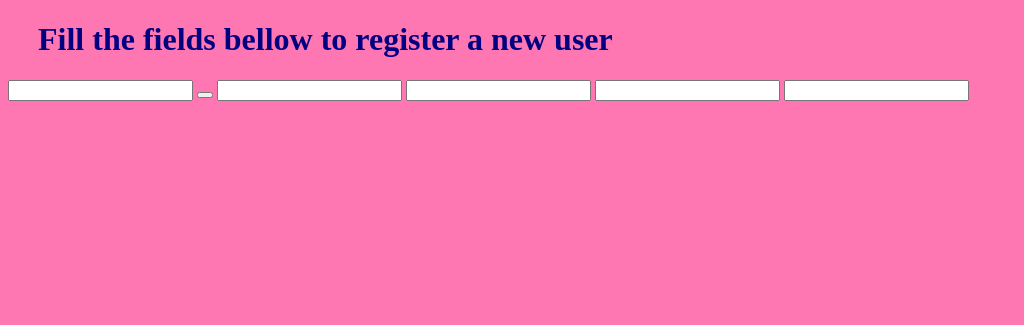
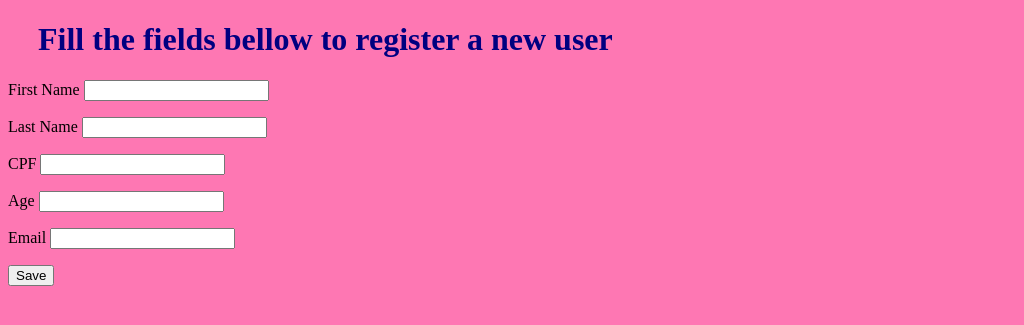
Before and after one commit to angheben/CRUD_Django, a Django app: page /register_user.html in a window 1280 px wide. Shown: the top 325 px of the page, without its empty margins (0-1024 px from the left). Run offline with Django 4.2, Linux system fonts and the light colour scheme.

Commit message:
The Update from CRUD still needs to be fixed save file working

```diff
--- a/crud_app/templates/register_user.html
+++ b/crud_app/templates/register_user.html
@@ -9,13 +9,29 @@
 <body>
     <h1> Fill the fields bellow to register a new user </h1>
 
-    <form action="{% url 'save' %}" method='POST'>
-        <input type="text" name="First Name">
-        <button type="submit"></button>
-        <input type="text" name="Last Name">
-        <input type="text" name="CPF">
-        <input type="number" name="Age">
-        <input type="text" name="Email">
+    <form action="{% url 'save.html' %}" method='POST'>
+        {% csrf_token %}
+
+        <label for="First Name"> First Name</label>
+        <input type="text" id="First Name" name="First Name">
+        <p> </p>
+
+        <label for="Last Name"> Last Name</label>
+        <input type="text" id="Last Name" name="Last Name">
+        <p> </p>
+
+        <label for="CPF"> CPF</label>
+        <input type="text" id="CPF" name="CPF">
+        <p> </p>
+
+        <label for="Age"> Age</label>
+        <input type="number" id="Age" name="Age">
+        <p> </p>
+
+        <label for="Email"> Email</label>
+        <input type="text" id="Email" name="Email">
+        <p> </p>
+        <button type="submit"> Save </button>
     </form>
 
 </body>
--- a/crud_app/templates/specific_user.html
+++ b/crud_app/templates/specific_user.html
@@ -5,6 +5,9 @@
     <title> Specific User </title>
 </head>
 <body>
-    <h1> Inform the data that you want to update </h1>
+    <h1> Select the data that you want to update </h1>
+    {% for user in users %}
+        {{ user.id }} - {{ user.f_name }}
+    {% endfor %}
 </body>
 </html>
--- a/crud_app/views.py
+++ b/crud_app/views.py
@@ -32,9 +32,9 @@ def delete_user(request):
 
 
 def specific_user(request, pk):
-    spec_user = CustomUser.objects.get(id=pk)
+    all_data = CustomUser.objects.all()
     context = {
-        "spec_user": spec_user
+        "spec_user": all_data,
     }
     return render(request, "specific_user.html", context=context)
 
@@ -45,9 +45,9 @@ def save(request):
     cpf = request.POST.get("CPF")
     age = request.POST.get("Age")
     email = request.POST.get("Email")
-    CustomUser.objects.create(first_name=first_name, last_name=last_name, cpf=cpf, age=age, email=email)
+    CustomUser.objects.create(f_name=first_name, l_name=last_name, cpf=cpf, age=age, email=email)
     users = CustomUser.objects.all()
     context = {
         "users": users
     }
-    return render(request, "register_user.html", context=context)
+    return render(request, "save.html", context=context)
```
Also changed, not shown: crud_app/templates/save.html (added, +32 -0 lines), db.sqlite3.
